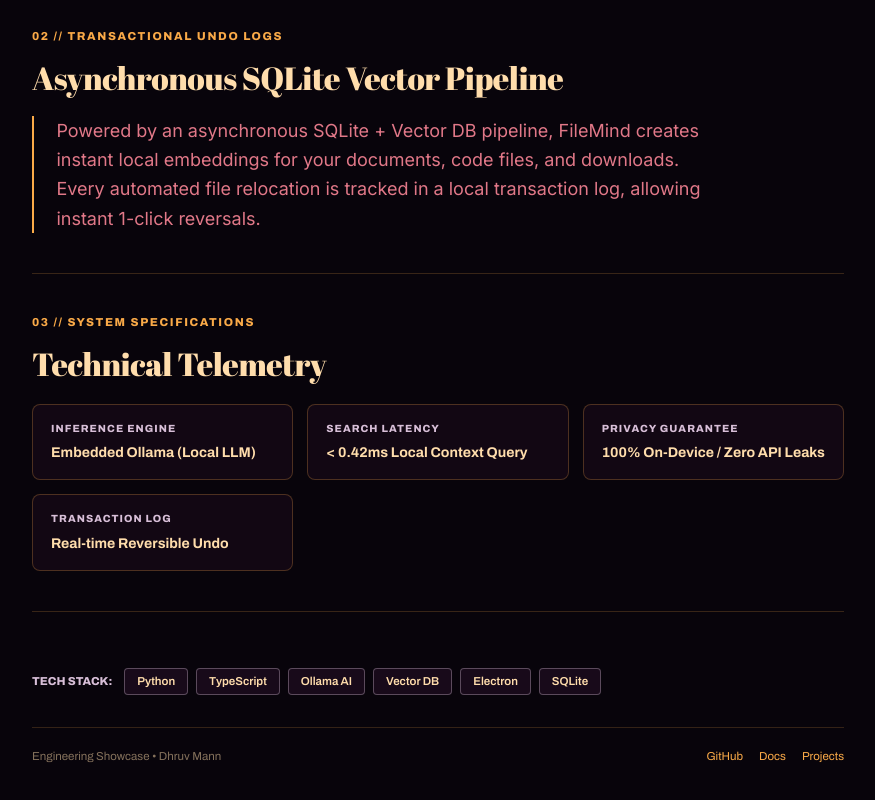
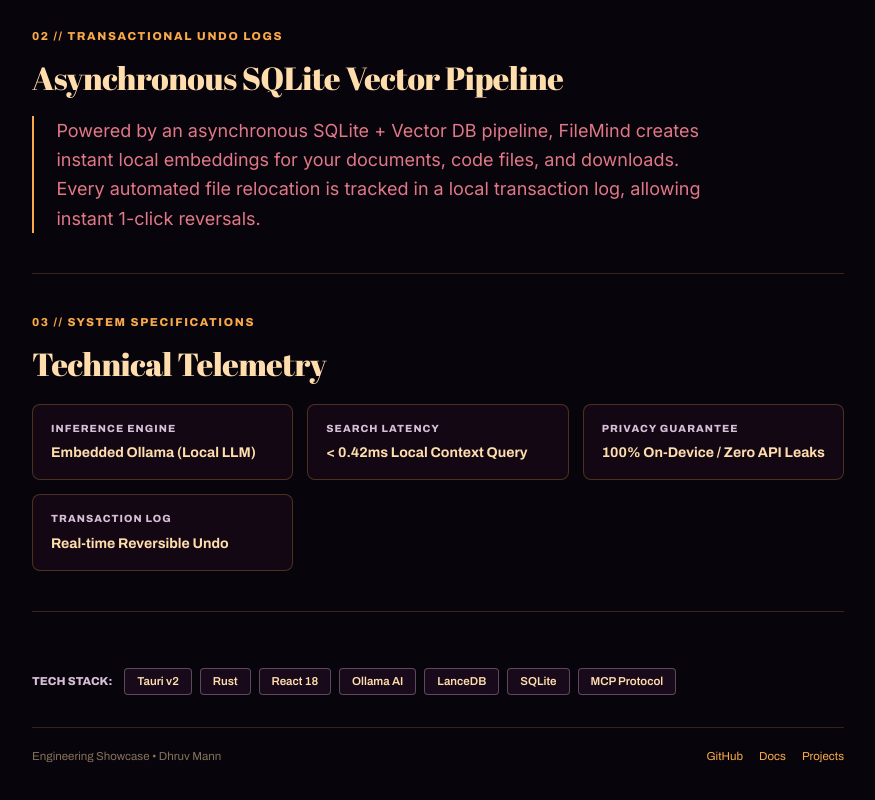
Before and after one commit to Dhruv-Mann/Noirsito-Hub, a Nuxt app: page /projects/1 in a window 1280 px wide. Shown: the part 845-1645 px from the top of the page, without its empty margins (202-1077 px from the left). Built offline with nearby package versions, Linux system fonts and the light colour scheme.

Commit message:
fix(filemind): update verified tech stack tags for Tauri v2, Rust, React 18, Ollama AI, LanceDB, and MCP Protocol

```diff
--- a/app/components/core/ProjectsShowcase.vue
+++ b/app/components/core/ProjectsShowcase.vue
@@ -35,7 +35,7 @@
     status: 'PRODUCTION',
     category: 'AI / ML',
     description: 'Local document intelligence engine that indexes, vectors, and analyzes unstructured files with zero external API leaks.',
-    techStack: ['Python', 'TypeScript', 'PyTorch', 'Vector DB', 'Electron'],
+    techStack: ['Tauri v2', 'Rust', 'React 18', 'Ollama AI', 'LanceDB', 'MCP Protocol'],
     githubUrl: 'https://github.com/Dhruv-Mann/filemind',
     demoUrl: 'https://filemind.vercel.app/',
     telemetryBadge: 'AI FILE INTELLIGENCE',
--- a/app/pages/projects/[id].vue
+++ b/app/pages/projects/[id].vue
@@ -57,7 +57,7 @@
     windowsUrl: 'https://github.com/Dhruv-Mann/filemind/releases',
     macUrl: 'https://github.com/Dhruv-Mann/filemind/releases',
     docsUrl: 'https://github.com/Dhruv-Mann/filemind#readme',
-    techStack: ['Python', 'TypeScript', 'Ollama AI', 'Vector DB', 'Electron', 'SQLite'],
+    techStack: ['Tauri v2', 'Rust', 'React 18', 'Ollama AI', 'LanceDB', 'SQLite', 'MCP Protocol'],
     telemetry: [
       { label: 'INFERENCE ENGINE', value: 'Embedded Ollama (Local LLM)' },
       { label: 'SEARCH LATENCY', value: '< 0.42ms Local Context Query' },
```
